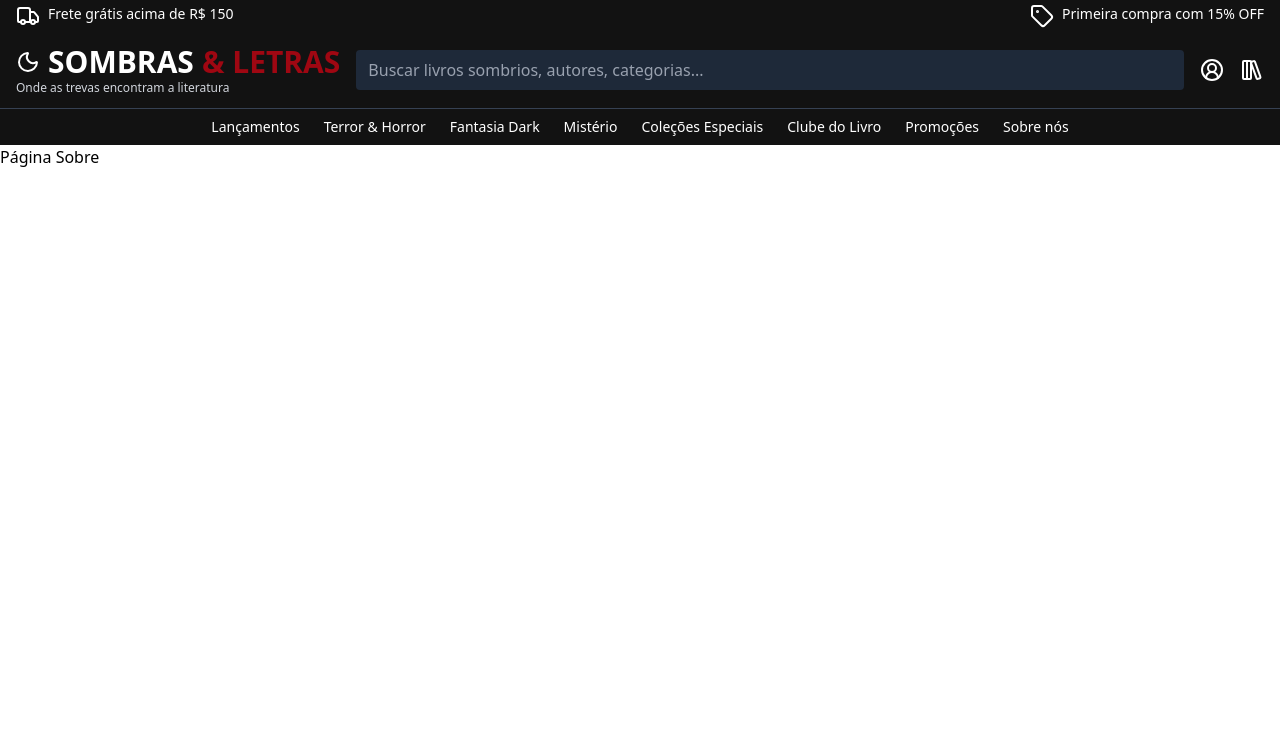
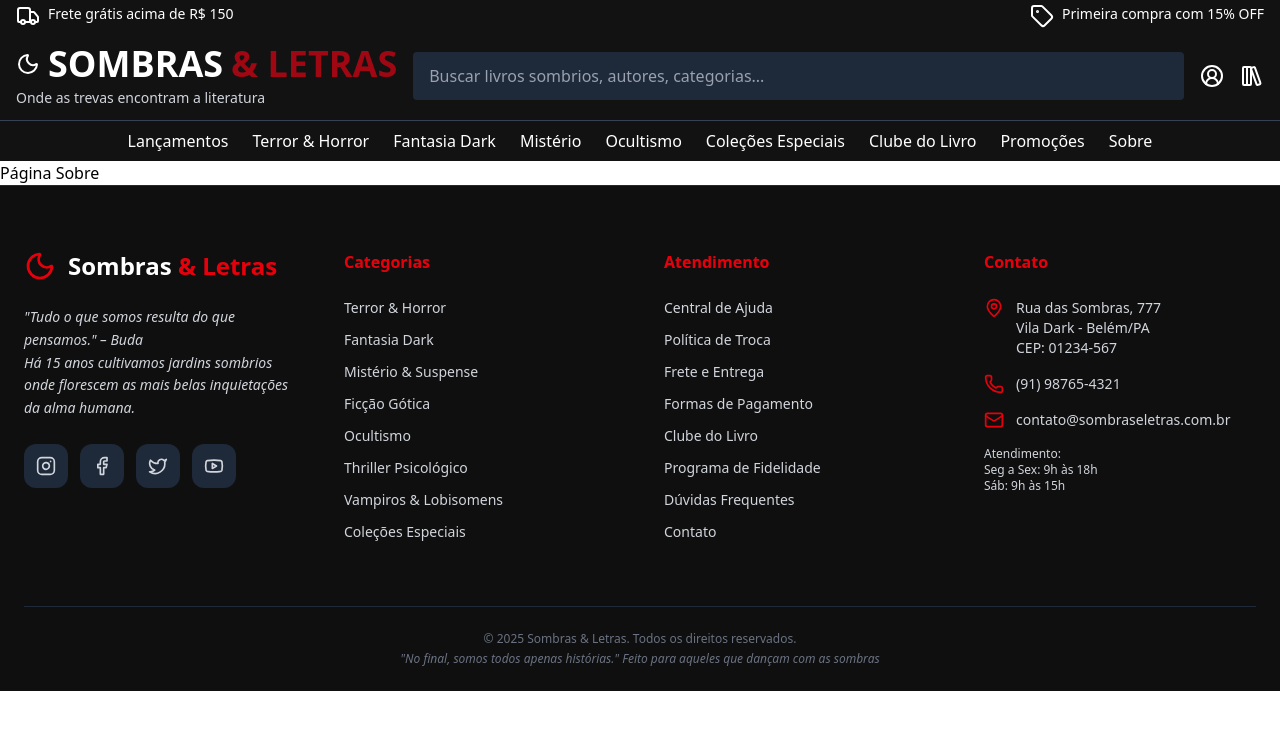
Before and after one commit to codebydias/front-sombras-letras, a React (Vite) app: page /about in a window 1280 px wide. Shown: the top 730 px of the page. Built offline with nearby package versions, Linux system fonts and the light colour scheme; a web font is replaced by a local one.

Commit message:
feat: add footer and navLink components

```diff
--- a/package.json
+++ b/package.json
@@ -10,6 +10,7 @@
     "preview": "vite preview"
   },
   "dependencies": {
+    "@radix-ui/react-separator": "^1.1.7",
     "@radix-ui/react-slot": "^1.2.3",
     "@tailwindcss/vite": "^4.1.13",
     "class-variance-authority": "^0.7.1",
--- a/src/App.css
+++ b/src/App.css
@@ -4,9 +4,8 @@
 @custom-variant dark (&:is(.dark *));
 
 #root {
-  /* max-width: 1280px; */
-  margin: 0 auto;
-  padding: 2rem;
+  max-width: 1280px;
+
 }
 
 @theme inline {
--- a/src/App.tsx
+++ b/src/App.tsx
@@ -2,6 +2,7 @@ import { BrowserRouter, Routes, Route } from "react-router-dom";
 import Home from "./pages/home";
 import About from "./pages/about";
 import Header from "./components/header";
+import { Footer } from "./components/footer";
 
 export default function App() {
   return (
@@ -12,6 +13,8 @@ export default function App() {
         <Route path="/" element={<Home />} />
         <Route path="/about" element={<About />} />
       </Routes>
+
+      <Footer />
     </BrowserRouter>
   );
 }
--- /dev/null
+++ b/src/components/footer.tsx
@@ -0,0 +1,133 @@
+import {
+  Instagram,
+  Facebook,
+  Twitter,
+  Youtube,
+  MapPin,
+  Phone,
+  Mail,
+  Moon,
+} from "lucide-react";
+
+export function Footer() {
+  return (
+    <footer className="bg-[#0f0f0f] text-gray-300 border-t border-gray-800">
+      <div className="container mx-auto px-6">
+        {/* Main Footer Grid */}
+        <div className="py-16 grid grid-cols-1 md:grid-cols-2 lg:grid-cols-4 gap-12">
+          {/* Brand */}
+          <div>
+            <div className="flex items-center gap-3 mb-6">
+              <Moon className="h-8 w-8 text-red-600" />
+              <h1 className="text-2xl font-bold text-white">
+                Sombras <span className="text-red-600">& Letras</span>
+              </h1>
+            </div>
+            <p className="text-sm mb-6 leading-relaxed italic">
+              "Tudo o que somos resulta do que pensamos." – Buda
+              <br />
+              Há 15 anos cultivamos jardins sombrios onde florescem as mais
+              belas inquietações da alma humana.
+            </p>
+            <div className="flex gap-3">
+              {[Instagram, Facebook, Twitter, Youtube].map((Icon, i) => (
+                <a
+                  key={i}
+                  href="#"
+                  className="bg-gray-800 p-3 rounded-xl hover:bg-red-600 hover:text-white transition-colors"
+                >
+                  <Icon className="h-5 w-5" />
+                </a>
+              ))}
+            </div>
+          </div>
+
+          {/* Categorias */}
+          <div>
+            <h4 className="font-semibold text-red-600 mb-6">Categorias</h4>
+            <ul className="space-y-3 text-sm">
+              {[
+                "Terror & Horror",
+                "Fantasia Dark",
+                "Mistério & Suspense",
+                "Ficção Gótica",
+                "Ocultismo",
+                "Thriller Psicológico",
+                "Vampiros & Lobisomens",
+                "Coleções Especiais",
+              ].map((item) => (
+                <li key={item}>
+                  <a href="#" className="hover:text-red-600 transition-colors">
+                    {item}
+                  </a>
+                </li>
+              ))}
+            </ul>
+          </div>
+
+
+          <div>
+            <h4 className="font-semibold text-red-600 mb-6">Atendimento</h4>
+            <ul className="space-y-3 text-sm">
+              {[
+                "Central de Ajuda",
+                "Política de Troca",
+                "Frete e Entrega",
+                "Formas de Pagamento",
+                "Clube do Livro",
+                "Programa de Fidelidade",
+                "Dúvidas Frequentes",
+                "Contato",
+              ].map((item) => (
+                <li key={item}>
+                  <a href="#" className="hover:text-red-600 transition-colors">
+                    {item}
+                  </a>
+                </li>
+              ))}
+            </ul>
+          </div>
+
+          <div>
+            <h4 className="font-semibold text-red-600 mb-6">Contato</h4>
+            <div className="space-y-4 text-sm">
+              <div className="flex gap-3 items-start">
+                <MapPin className="h-5 w-5 text-red-600" />
+                <p>
+                  Rua das Sombras, 777
+                  <br />
+                  Vila Dark - Belém/PA
+                  <br />
+                  CEP: 01234-567
+                </p>
+              </div>
+              <div className="flex gap-3 items-center">
+                <Phone className="h-5 w-5 text-red-600" />
+                <span>(91) 98765-4321</span>
+              </div>
+              <div className="flex gap-3 items-center">
+                <Mail className="h-5 w-5 text-red-600" />
+                <span>contato@sombraseletras.com.br</span>
+              </div>
+              <p className="text-xs">
+                Atendimento:
+                <br />
+                Seg a Sex: 9h às 18h
+                <br />
+                Sáb: 9h às 15h
+              </p>
+            </div>
+          </div>
+        </div>
+
+        <div className="py-6 text-center text-xs text-gray-500 border-t border-gray-800">
+          <p>© 2025 Sombras & Letras. Todos os direitos reservados.</p>
+          <p className="mt-1 italic">
+            "No final, somos todos apenas histórias." Feito para aqueles que
+            dançam com as sombras
+          </p>
+        </div>
+      </div>
+    </footer>
+  );
+}
--- a/src/components/header.tsx
+++ b/src/components/header.tsx
@@ -1,6 +1,7 @@
 import { Link } from "react-router-dom";
 import { useState } from "react";
 import { CircleUserRound, LibraryBig, Truck, Tag, Moon } from "lucide-react";
+import { NavLinks } from "./navLink";
 
 export default function Header() {
   const [search, setSearch] = useState("");
@@ -18,13 +19,15 @@ export default function Header() {
 
       <div className="flex items-center justify-between px-4 py-3">
         <Link to="/" className="flex flex-col">
-          <div className="flex flex-col">
-            <h1 className="flex items-center text-2xl font-bold space-x-2">
-              <Moon />
-              <span className="text-3xl">SOMBRAS</span>
-              <span className="text-red-800 text-3xl">& LETRAS</span>
+          <div className="flex flex-col items-start">
+            <h1 className="flex flex-col sm:flex-row sm:items-center text-2xl sm:text-3xl font-bold sm:space-x-2">
+              <Moon className="text-2xl sm:text-3xl" />
+              <span className="text-3xl sm:text-4xl">SOMBRAS</span>
+              <span className="text-red-800 text-3xl sm:text-4xl">
+                & LETRAS
+              </span>
             </h1>
-            <p className="text-xs text-gray-300">
+            <p className="text-xs sm:text-sm text-gray-300 mt-1">
               Onde as trevas encontram a literatura
             </p>
           </div>
@@ -35,7 +38,8 @@ export default function Header() {
           placeholder="Buscar livros sombrios, autores, categorias..."
           value={search}
           onChange={(e) => setSearch(e.target.value)}
-          className="flex-1 mx-4 px-3 py-2 rounded bg-gray-800 placeholder-gray-400 text-white focus:outline-none focus:ring-2 focus:ring-blue-500"
+          className="w-full sm:w-auto flex-1 mx-2 sm:mx-4 px-3 py-2 sm:px-4 sm:py-3 rounded bg-gray-800 placeholder-gray-400 text-white text-sm sm:text-base focus:outline-none focus:ring focus:ring-blue-500 transition-all
+  "
         />
 
         <div className="flex items-center space-x-4">
@@ -45,32 +49,15 @@ export default function Header() {
           </button>
           <button className="relative text-xl cursor-pointer">
             <LibraryBig />
-
           </button>
         </div>
       </div>
 
-
-      <nav className="flex space-x-6 px-4 py-2 border-t border-gray-700 text-sm text-center justify-center">
-        {[
-          { label: "Lançamentos", slug: "releases" },
-          { label: "Terror & Horror", slug: "horror" },
-          { label: "Fantasia Dark", slug: "dark-fantasy" },
-          { label: "Mistério", slug: "mystery" },
-          { label: "Coleções Especiais", slug: "special-collections" },
-          { label: "Clube do Livro", slug: "book-club" },
-          { label: "Promoções", slug: "deals" },
-          { label: "Sobre nós", slug: "about-us" },
-        ].map(({ label, slug }) => (
-          <Link
-            key={slug}
-            to={`/${slug}`}
-            className="hover:text-blue-400 transition-colors"
-          >
-            {label}
-          </Link>
-        ))}
-      </nav>
+      <NavLinks
+        className="flex flex-wrap justify-center text-center px-2 sm:px-4 py-2 space-x-2 sm:space-x-6 border-t border-gray-700 text-sm sm:text-base
+  "
+        direction="row"
+      />
     </header>
   );
 }
--- /dev/null
+++ b/src/components/navLink.tsx
@@ -0,0 +1,39 @@
+// src/components/NavLinks.tsx
+import { Link } from "react-router-dom";
+
+const navLinks = [
+  { label: "Lançamentos", path: "/releases" },
+  { label: "Terror & Horror", path: "/horror" },
+  { label: "Fantasia Dark", path: "/dark-fantasy" },
+  { label: "Mistério", path: "/mystery" },
+  { label: "Ocultismo", path: "/occultism" },
+  { label: "Coleções Especiais", path: "/special-collections" },
+  { label: "Clube do Livro", path: "/book-club" },
+  { label: "Promoções", path: "/deals" },
+  { label: "Sobre", path: "/about" },
+];
+
+interface NavLinksProps {
+  direction?: "row" | "col";
+  className?: string;
+}
+
+export function NavLinks({ direction, className }: NavLinksProps) {
+  return (
+    <nav
+      className={`flex ${
+        direction === "row" ? "space-x-6" : "flex-col space-y-2"
+      } ${className}`}
+    >
+      {navLinks.map((item) => (
+        <Link
+          key={item.path}
+          to={item.path}
+          className="hover:text-blue-400 transition-colors"
+        >
+          {item.label}
+        </Link>
+      ))}
+    </nav>
+  );
+}
--- /dev/null
+++ b/src/components/ui/input.tsx
@@ -0,0 +1,21 @@
+import * as React from "react"
+
+import { cn } from "@/lib/utils"
+
+function Input({ className, type, ...props }: React.ComponentProps<"input">) {
+  return (
+    <input
+      type={type}
+      data-slot="input"
+      className={cn(
+        "file:text-foreground placeholder:text-muted-foreground selection:bg-primary selection:text-primary-foreground dark:bg-input/30 border-input h-9 w-full min-w-0 rounded-md border bg-transparent px-3 py-1 text-base shadow-xs transition-[color,box-shadow] outline-none file:inline-flex file:h-7 file:border-0 file:bg-transparent file:text-sm file:font-medium disabled:pointer-events-none disabled:cursor-not-allowed disabled:opacity-50 md:text-sm",
+        "focus-visible:border-ring focus-visible:ring-ring/50 focus-visible:ring-[3px]",
+        "aria-invalid:ring-destructive/20 dark:aria-invalid:ring-destructive/40 aria-invalid:border-destructive",
+        className
+      )}
+      {...props}
+    />
+  )
+}
+
+export { Input }
--- a/src/index.css
+++ b/src/index.css
@@ -4,6 +4,8 @@
   font-family: "Inter", sans-serif;
   line-height: 1.5;
   transition: background-color 0.3s, color 0.3s;
+  width: auto;
+  height: auto;
 }
 .ghotic {
   font-family: "Grenze Gotisch", serif;
--- a/src/pages/home.tsx
+++ b/src/pages/home.tsx
@@ -67,10 +67,10 @@ export default function Home() {
             <div className="flex flex-col sm:flex-row gap-4 mt-6">
               <Button
                 variant={"outline"}
-                className="flex items-center justify-center gap-2 w-full sm:w-auto bg-red-700 hover:bg-red-900 text-white px-6 md:px-8 py-3 rounded-lg transition-colors shadow-lg shadow-gothic-red/20"
+                className="flex items-center justify-center gap-2 w-full sm:w-auto bg-red-700 hover:bg-red-900 text-white px-6 md:px-8 py-3 rounded-lg transition-colors shadow-lg"
               >
                 <Sparkles className="h-5 w-5" />
-                <Link to="/colecoes">Explorar Coleção</Link>
+                <Link to="/colections">Explorar Coleção</Link>
                 <ArrowRight className="h-5 w-5" />
               </Button>
 
@@ -79,7 +79,7 @@ export default function Home() {
                 className="flex items-center justify-center gap-2 w-full sm:w-auto border border-gothic-red text-gothic-red hover:bg-gothic-red hover:text-white px-6 md:px-8 py-3 rounded-lg transition-colors"
               >
                 <Flame className="h-5 w-5" />
-                <Link to="/lancamento" className="flex flex-col">
+                <Link to="/new-releases" className="flex flex-col">
                   Lançamentos
                 </Link>
               </Button>
```
Also changed, not shown: src/components/ui/separator.tsx (added, +26 -0 lines), 1 other file (tests, documents, lock files or other folders).
